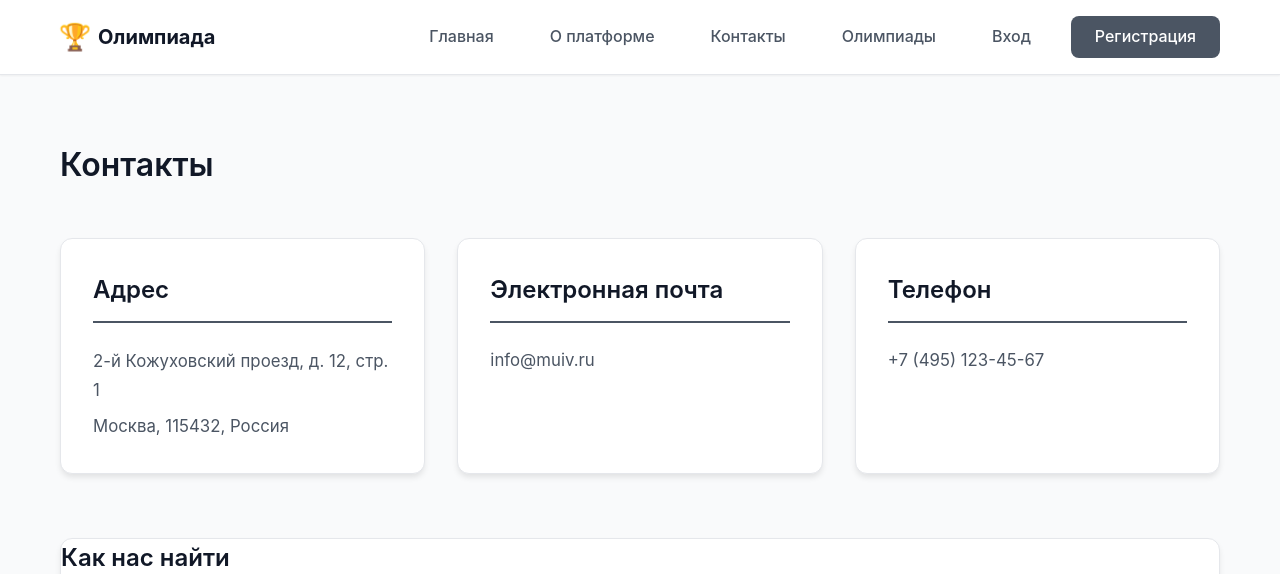
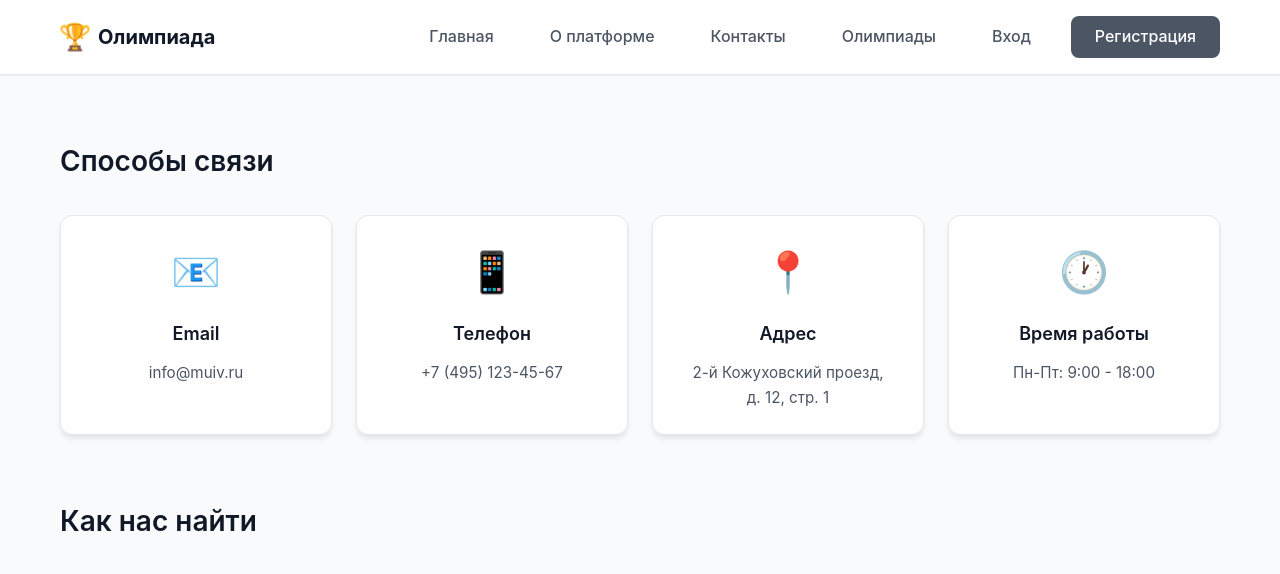
Before and after one commit to olympiada123/olympiada, a Django app: page /contacts/ in a window 1280 px wide. Shown: the top 574 px of the page. Run offline with Django 5.2, Linux system fonts and the light colour scheme.

Commit message:
Updated contacts UI

```diff
--- a/app/static/css/style.css
+++ b/app/static/css/style.css
@@ -957,6 +957,7 @@ textarea.form-control {
 
 .about-page {
     padding: 2rem 0;
+    background-color: var(--bg-secondary);
 }
 
 .about-page-title {
@@ -1084,6 +1085,11 @@ textarea.form-control {
     border: 1px solid var(--border-color);
     text-align: center;
     transition: var(--transition);
+    opacity: 1;
+    transform: translateY(0);
+}
+
+.feature-card-compact[data-animate="fade-up"] {
     opacity: 0;
     transform: translateY(20px);
 }
@@ -1134,6 +1140,11 @@ textarea.form-control {
     display: flex;
     gap: 1.5rem;
     align-items: flex-start;
+    opacity: 1;
+    transform: translateX(0);
+}
+
+.step-item[data-animate="slide-right"] {
     opacity: 0;
     transform: translateX(-30px);
 }
@@ -1189,6 +1200,11 @@ textarea.form-control {
     border: 1px solid var(--border-color);
     box-shadow: var(--shadow-sm);
     transition: var(--transition);
+    opacity: 1;
+    transform: translateY(0);
+}
+
+.tips-list li[data-animate="fade-up"] {
     opacity: 0;
     transform: translateY(10px);
 }
@@ -1278,69 +1294,51 @@ textarea.form-control {
     }
 }
 
-.contacts-grid {
-    display: grid;
-    grid-template-columns: repeat(3, 1fr);
-    gap: 2rem;
+.map-container-wrapper {
+    background: var(--bg-primary);
+    border-radius: 0.75rem;
+    box-shadow: var(--shadow-md);
+    border: 1px solid var(--border-color);
+    overflow: hidden;
+    margin-top: 2rem;
+    width: 100%;
+    height: 700px;
+    min-height: 700px;
 }
 
-.contact-info-block {
-    display: flex;
-    flex-direction: column;
-    gap: 0.5rem;
-}
-
-.contact-text {
-    color: var(--text-secondary);
-    line-height: 1.7;
-    margin: 0;
-    font-size: 1.05rem;
-}
-
-.contact-link {
-    color: var(--primary-color);
-    text-decoration: none;
-    font-size: 1.05rem;
-    transition: var(--transition);
-    display: inline-block;
-}
-
-.contact-link:hover {
-    color: var(--primary-dark);
-    text-decoration: underline;
-    transform: translateX(5px);
-}
-
-.map-card {
-    padding: 0;
-    overflow: hidden;
-}
-
-.map-container {
-    width: 100%;
-    height: 500px;
-    position: relative;
-}
-
-.google-map {
-    width: 100%;
-    height: 100%;
-    border: none;
-    display: block;
+.map-container-wrapper iframe,
+.map-container-wrapper .google-map {
+    width: 100% !important;
+    height: 700px !important;
+    min-height: 700px !important;
+    max-height: none !important;
+    display: block !important;
+    border: none !important;
+    position: relative !important;
 }
 
 @media (max-width: 968px) {
-    .contacts-grid {
-        grid-template-columns: repeat(2, 1fr);
+    .map-container-wrapper {
+        height: 600px;
+        min-height: 600px;
+    }
+
+    .map-container-wrapper iframe,
+    .map-container-wrapper .google-map {
+        height: 600px !important;
+        min-height: 600px !important;
     }
 }
 
 @media (max-width: 768px) {
-    .contacts-grid {
-        grid-template-columns: 1fr;
+    .map-container-wrapper {
+        height: 500px;
+        min-height: 500px;
     }
 
-    .map-container {
-        height: 400px;
+    .map-container-wrapper iframe,
+    .map-container-wrapper .google-map {
+        height: 500px !important;
+        min-height: 500px !important;
     }
 }
--- /dev/null
+++ b/app/static/js/contacts.js
@@ -0,0 +1,70 @@
+document.addEventListener('DOMContentLoaded', function() {
+    const observerOptions = {
+        threshold: 0.1,
+        rootMargin: '0px 0px -50px 0px'
+    };
+
+    const observer = new IntersectionObserver(function(entries) {
+        entries.forEach(function(entry) {
+            if (entry.isIntersecting) {
+                entry.target.classList.add('animated');
+                observer.unobserve(entry.target);
+            }
+        });
+    }, observerOptions);
+
+    const featureCards = document.querySelectorAll('.feature-card-compact');
+    featureCards.forEach(function(item, index) {
+        item.style.transition = 'all 0.5s ease-out';
+        item.style.transitionDelay = (index * 0.1) + 's';
+        observer.observe(item);
+    });
+
+    const stepItems = document.querySelectorAll('.step-item');
+    stepItems.forEach(function(item, index) {
+        item.style.transition = 'all 0.5s ease-out';
+        item.style.transitionDelay = (index * 0.15) + 's';
+        observer.observe(item);
+    });
+
+    const tipsItems = document.querySelectorAll('.tips-list li');
+    tipsItems.forEach(function(item, index) {
+        item.style.transition = 'all 0.4s ease-out';
+        item.style.transitionDelay = (index * 0.1) + 's';
+        observer.observe(item);
+    });
+
+    const aboutCards = document.querySelectorAll('.about-card');
+    aboutCards.forEach(function(card) {
+        card.addEventListener('mouseenter', function() {
+            this.style.transform = 'translateY(-4px)';
+        });
+
+        card.addEventListener('mouseleave', function() {
+            this.style.transform = 'translateY(0)';
+        });
+    });
+
+    const featureIcons = document.querySelectorAll('.feature-icon-compact');
+    featureIcons.forEach(function(icon) {
+        icon.style.transition = 'all 0.3s ease-out';
+        icon.addEventListener('mouseenter', function() {
+            this.style.transform = 'scale(1.2) rotate(5deg)';
+        });
+
+        icon.addEventListener('mouseleave', function() {
+            this.style.transform = 'scale(1) rotate(0)';
+        });
+    });
+
+    const stepNumbers = document.querySelectorAll('.step-number');
+    stepNumbers.forEach(function(number) {
+        number.addEventListener('mouseenter', function() {
+            this.style.transform = 'scale(1.1) rotate(5deg)';
+        });
+
+        number.addEventListener('mouseleave', function() {
+            this.style.transform = 'scale(1) rotate(0)';
+        });
+    });
+});
--- a/app/templates/contacts.html
+++ b/app/templates/contacts.html
@@ -5,49 +5,55 @@
 {% block content %}
 <div class="container">
     <div class="about-page">
-        <h1 class="about-page-title">Контакты</h1>
-
         <section class="about-section">
-            <div class="contacts-grid">
-                <div class="about-card">
-                    <h2 class="card-heading">Адрес</h2>
-                    <div class="contact-info-block">
-                        <p class="contact-text">2-й Кожуховский проезд, д. 12, стр. 1</p>
-                        <p class="contact-text">Москва, 115432, Россия</p>
+            <h2 class="section-heading">Способы связи</h2>
+            <div class="features-grid">
+                <div class="feature-card-compact" data-animate="fade-up">
+                    <span class="feature-icon-compact">📧</span>
+                    <h3>Email</h3>
+                    <p>info@muiv.ru</p>
                 </div>
+                <div class="feature-card-compact" data-animate="fade-up">
+                    <span class="feature-icon-compact">📱</span>
+                    <h3>Телефон</h3>
+                    <p>+7 (495) 123-45-67</p>
                 </div>
-
-                <div class="about-card">
-                    <h2 class="card-heading">Электронная почта</h2>
-                    <div class="contact-info-block">
-                        <a href="mailto:info@muiv.ru" class="contact-link">info@muiv.ru</a>
+                <div class="feature-card-compact" data-animate="fade-up">
+                    <span class="feature-icon-compact">📍</span>
+                    <h3>Адрес</h3>
+                    <p>
+                        2-й Кожуховский проезд, <br>
+                        д. 12, стр. 1
+                    </p>
                 </div>
-                </div>
-
-                <div class="about-card">
-                    <h2 class="card-heading">Телефон</h2>
-                    <div class="contact-info-block">
-                        <a href="tel:+74951234567" class="contact-link">+7 (495) 123-45-67</a>
-                    </div>
+                <div class="feature-card-compact" data-animate="fade-up">
+                    <span class="feature-icon-compact">🕐</span>
+                    <h3>Время работы</h3>
+                    <p>Пн-Пт: 9:00 - 18:00</p>
                 </div>
             </div>
         </section>
 
         <section class="about-section">
-            <div class="about-card map-card">
-                <h2 class="card-heading">Как нас найти</h2>
-                <div class="map-container">
+            <h2 class="section-heading">Как нас найти</h2>
+            <div class="map-container-wrapper">
                 <iframe
                     src="https://www.google.com/maps/embed?pb=!1m18!1m12!1m3!1d15120.641118896838!2d37.65627018573483!3d55.71164274250781!2m3!1f0!2f0!3f0!3m2!1i1024!2i768!4f13.1!3m3!1m2!1s0x414ab4caf9faf987%3A0xbfd80e63b2dea40f!2s2-Y%20Kozhukhovskiy%20Proyezd%2C%20Moskva%2C%20Russia!5e0!3m2!1sen!2saz!4v1764412880585!5m2!1sen!2saz"
-                        style="border:0;"
+                    width="100%"
+                    height="600"
+                    style="border:0; min-height: 700px;"
                     allowfullscreen=""
                     loading="lazy"
                     referrerpolicy="no-referrer-when-downgrade"
                     class="google-map">
                 </iframe>
             </div>
-            </div>
         </section>
     </div>
 </div>
 {% endblock %}
+
+{% block extra_js %}
+{% load static %}
+<script src="{% static 'js/contacts.js' %}"></script>
+{% endblock %}
```
Lines whose indentation alone changed are shown as unchanged.
